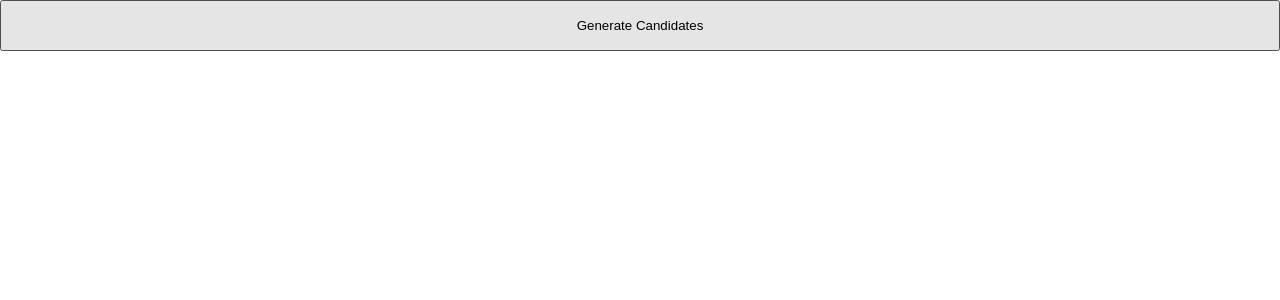
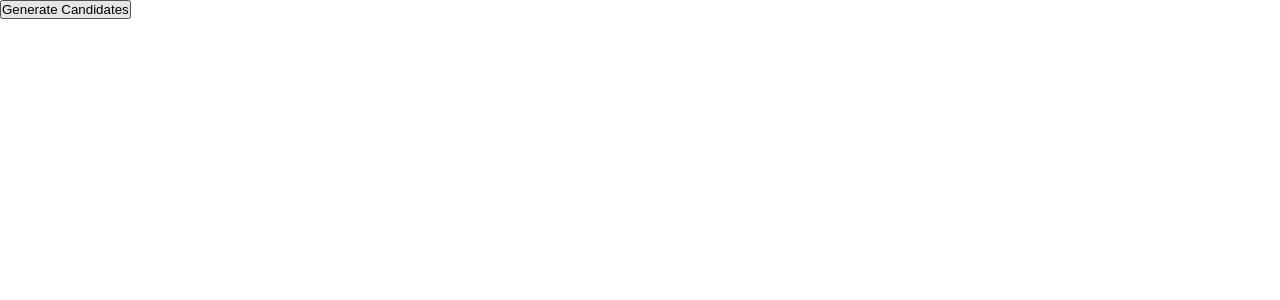
Before and after one commit to tigerasks/genetic-aa-to-dna, an Angular app: page / in a window 1280 px wide. Shown: the top 300 px of the page. Built offline with nearby package versions, Linux system fonts and the light colour scheme.

Commit message:
Move start/stop button into an app-bar component

```diff
--- /dev/null
+++ b/src/action-bar/action-bar.html
@@ -0,0 +1,5 @@
+@if (isComputationRunning()) {
+  <button (click)="stop()">Stop at current Generation</button>
+} @else {
+  <button (click)="start()">Generate Candidates</button>
+}
--- /dev/null
+++ b/src/action-bar/action-bar.ts
@@ -0,0 +1,21 @@
+import {Component, input, output} from '@angular/core';
+
+@Component({
+  selector: 'app-action-bar',
+  imports: [],
+  templateUrl: './action-bar.html',
+  styleUrl: './action-bar.css'
+})
+export class ActionBar {
+  isComputationRunning = input.required<boolean>()
+
+  onStart = output()
+  onStop = output()
+
+  protected start(){
+    this.onStart.emit()
+  }
+  protected stop(){
+    this.onStop.emit()
+  }
+}
--- a/src/app/app.html
+++ b/src/app/app.html
@@ -1,10 +1,10 @@
 <main>
   <div class="content">
-    @if (isRunning()) {
-      <button (click)="onStop()">Stop at Generation {{currentGenerationNumber()}}</button>
-    } @else {
-      <button (click)="onStart()">Generate Candidates</button>
-    }
+    <app-action-bar
+      [isComputationRunning]="isRunning()"
+      (onStart)="startIteration()"
+      (onStop)="stopIteration()"
+    />
     <app-population-display [populationSequences]="currentPopulation()"/>
   </div>
 </main>
--- a/src/app/app.ts
+++ b/src/app/app.ts
@@ -4,10 +4,11 @@ import {Candidate} from '../candidate/candidate';
 import {SequenceRandomiser} from '../sequence-handling/sequence-randomiser';
 import {GeneticAlgorithmConfig} from '../app-config/genetic-algorithm-config';
 import {PopulationDisplay} from '../population-display/population-display';
+import {ActionBar} from '../action-bar/action-bar';
 
 @Component({
   selector: 'app-root',
-  imports: [RouterOutlet, Candidate, PopulationDisplay],
+  imports: [RouterOutlet, PopulationDisplay, ActionBar],
   templateUrl: './app.html',
   styleUrl: './app.css'
 })
@@ -25,11 +26,11 @@ export class App {
     private sequenceRandomiser: SequenceRandomiser,
   ) {}
 
-  protected onStop() {
+  protected stopIteration() {
     this.isAbortRequested = true
   }
 
-  protected async onStart(){
+  protected async startIteration(){
     this.isRunning.set(true)
     this.initialisePopulation()
 
```
Also changed, not shown: src/action-bar/action-bar.css (added), 1 other file (tests, documents, lock files or other folders).
